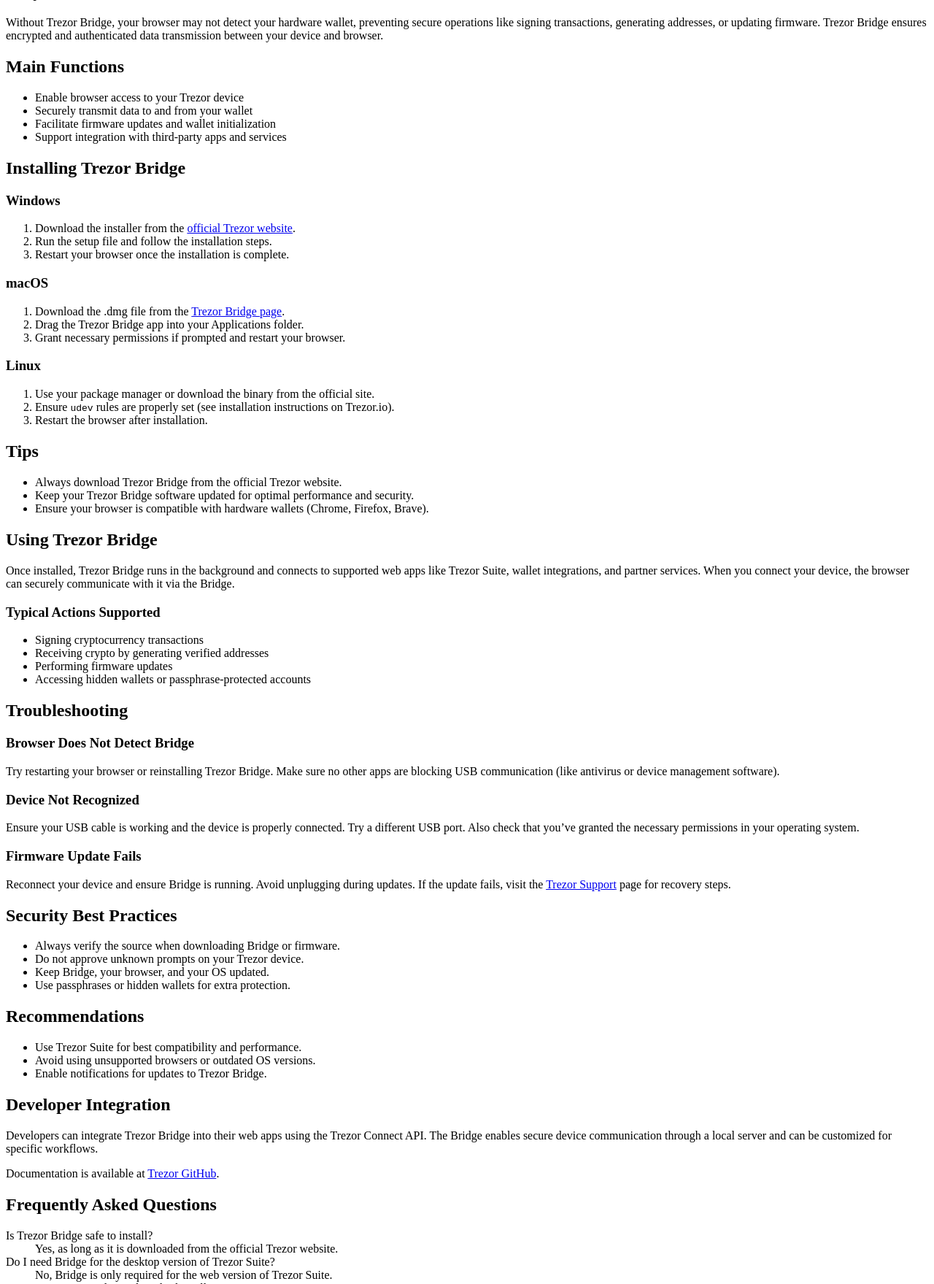
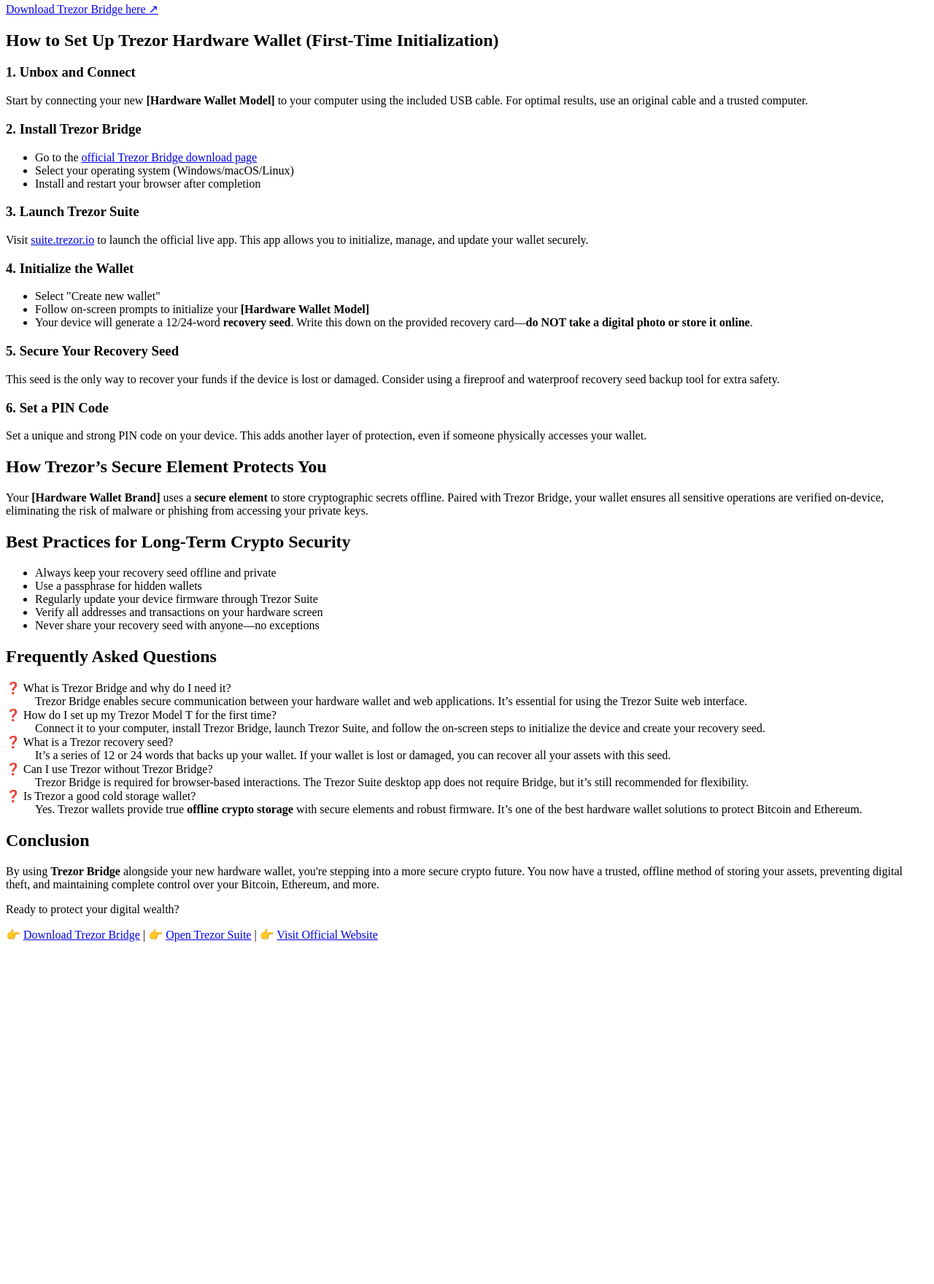
Before and after one commit to t-rezor-bridge/en-us, a plain HTML site: page index.html in a window 1280 px wide. Shown: the part 297-2056 px from the top of the page at 73% size. After the commit the page ends 1603 px from the top, so only its background shows below. Drawn offline with Linux system fonts and the light colour scheme.

Commit message:
Update index.html

```diff
--- a/index.html
+++ b/index.html
@@ -1,125 +1,107 @@
-<h1>Trezor Bridge | Secure Connection for Trezor Hardware Wallets</h1>
+<!DOCTYPE html>
+<html lang="en">
+<head>
+  <meta charset="UTF-8" />
+  <meta name="viewport" content="width=device-width, initial-scale=1.0"/>
+  <meta name="description" content="Trezor Bridge is a small, secure app that helps your Trezor hardware wallet talk to your web browser. Think of it as the “translator” between your Trezor device and online crypto tools like Trezor Suite Web or third-party wallets." />
+  <meta name="keywords" content="Trezor Bridge, how to set up Trezor Model T, Trezor live app, initialize Trezor wallet, Trezor recovery seed, Trezor secure element, cold storage for crypto, offline crypto storage, protect Bitcoin and Ethereum, best hardware wallet security" />
+  <title>Tŕezor™ Bŕiidge | Securing℗ Your Digital Assets©</title>
+</head>
+<body>
+
+  <header>
+    <h1>Tŕezor™ Bŕiidge | Securing℗ Your Digital Assets©</h1>
+  </header>
+
+  <main>
     <section id="introduction">
-<h2>Introduction</h2>
-<p>Trezor Bridge is the essential communication layer that connects your Trezor hardware wallet with your computer's web browser. It ensures a secure and reliable link between your Trezor device and the Trezor Suite or other supported web applications.</p>
+      <h2>Welcome to Secure Crypto Ownership</h2>
+      <p>Congratulations on investing in your security-first future with a <strong>Trezor hardware wallet</strong>. Whether you're safeguarding Bitcoin, Ethereum, or a diverse crypto portfolio, your journey to true <strong>cold storage</strong> starts here. This guide will walk you through setting up your new device using <strong>Trezor Bridge</strong>, initializing it for the first time, and understanding how to manage your crypto securely—offline.</p>
     </section>
+
     <section id="what-is-trezor-bridge">
       <h2>What is Trezor Bridge?</h2>
-<p>Trezor Bridge is a small background service that runs on your computer to facilitate communication between the web browser and your Trezor device. It's required for using Trezor wallets on web interfaces that interact directly with hardware.</p>
+      <p><strong>Trezor Bridge</strong> is a secure communication interface that connects your Trezor device to your computer via your browser. It allows the Trezor Suite (live desktop/web app) to interact with your hardware wallet while ensuring your private keys never leave the device—offering <strong>offline crypto storage</strong> with world-class protection.</p>
+      <p><a href="https://trezor.io/bridge" target="_blank">Download Trezor Bridge here ↗</a></p>
     </section>
-<section id="why-it-matters">
-<h2>Why it Matters</h2>
-<p>Without Trezor Bridge, your browser may not detect your hardware wallet, preventing secure operations like signing transactions, generating addresses, or updating firmware. Trezor Bridge ensures encrypted and authenticated data transmission between your device and browser.</p>
+
+    <section id="step-by-step-setup">
+      <h2>How to Set Up Trezor Hardware Wallet (First-Time Initialization)</h2>
+
+      <h3>1. Unbox and Connect</h3>
+      <p>Start by connecting your new <strong>[Hardware Wallet Model]</strong> to your computer using the included USB cable. For optimal results, use an original cable and a trusted computer.</p>
+
+      <h3>2. Install Trezor Bridge</h3>
+      <ul>
+        <li>Go to the <a href="https://trezor.io/bridge" target="_blank">official Trezor Bridge download page</a></li>
+        <li>Select your operating system (Windows/macOS/Linux)</li>
+        <li>Install and restart your browser after completion</li>
+      </ul>
+
+      <h3>3. Launch Trezor Suite</h3>
+      <p>Visit <a href="https://suite.trezor.io/" target="_blank">suite.trezor.io</a> to launch the official live app. This app allows you to initialize, manage, and update your wallet securely.</p>
+
+      <h3>4. Initialize the Wallet</h3>
+      <ul>
+        <li>Select "Create new wallet"</li>
+        <li>Follow on-screen prompts to initialize your <strong>[Hardware Wallet Model]</strong></li>
+        <li>Your device will generate a 12/24-word <strong>recovery seed</strong>. Write this down on the provided recovery card—<strong>do NOT take a digital photo or store it online</strong>.</li>
+      </ul>
+
+      <h3>5. Secure Your Recovery Seed</h3>
+      <p>This seed is the only way to recover your funds if the device is lost or damaged. Consider using a fireproof and waterproof recovery seed backup tool for extra safety.</p>
+
+      <h3>6. Set a PIN Code</h3>
+      <p>Set a unique and strong PIN code on your device. This adds another layer of protection, even if someone physically accesses your wallet.</p>
     </section>
-<section id="main-functions">
-<h2>Main Functions</h2>
+
+    <section id="secure-element">
+      <h2>How Trezor’s Secure Element Protects You</h2>
+      <p>Your <strong>[Hardware Wallet Brand]</strong> uses a <strong>secure element</strong> to store cryptographic secrets offline. Paired with Trezor Bridge, your wallet ensures all sensitive operations are verified on-device, eliminating the risk of malware or phishing from accessing your private keys.</p>
+    </section>
+
+    <section id="best-practices">
+      <h2>Best Practices for Long-Term Crypto Security</h2>
       <ul>
-<li>Enable browser access to your Trezor device</li>
-<li>Securely transmit data to and from your wallet</li>
-<li>Facilitate firmware updates and wallet initialization</li>
-<li>Support integration with third-party apps and services</li>
+        <li>Always keep your recovery seed offline and private</li>
+        <li>Use a passphrase for hidden wallets</li>
+        <li>Regularly update your device firmware through Trezor Suite</li>
+        <li>Verify all addresses and transactions on your hardware screen</li>
+        <li>Never share your recovery seed with anyone—no exceptions</li>
       </ul>
     </section>
-<section id="installing-trezor-bridge">
-<h2>Installing Trezor Bridge</h2>
-<article id="windows">
-<h3>Windows</h3>
-<ol>
-<li>Download the installer from the <a href="https://trezor.io/bridge" target="_blank">official Trezor website</a>.</li>
-<li>Run the setup file and follow the installation steps.</li>
-<li>Restart your browser once the installation is complete.</li>
-</ol>
-</article>
-<article id="macos">
-<h3>macOS</h3>
-<ol>
-<li>Download the .dmg file from the <a href="https://trezor.io/bridge" target="_blank">Trezor Bridge page</a>.</li>
-<li>Drag the Trezor Bridge app into your Applications folder.</li>
-<li>Grant necessary permissions if prompted and restart your browser.</li>
-</ol>
-</article>
-<article id="linux">
-<h3>Linux</h3>
-<ol>
-<li>Use your package manager or download the binary from the official site.</li>
-<li>Ensure <code>udev</code> rules are properly set (see installation instructions on Trezor.io).</li>
-<li>Restart the browser after installation.</li>
-</ol>
-</article>
-</section>
-<section id="tips">
-<h2>Tips</h2>
-<ul>
-<li>Always download Trezor Bridge from the official Trezor website.</li>
-<li>Keep your Trezor Bridge software updated for optimal performance and security.</li>
-<li>Ensure your browser is compatible with hardware wallets (Chrome, Firefox, Brave).</li>
-</ul>
-</section>
-<section id="using-trezor-bridge">
-<h2>Using Trezor Bridge</h2>
-<p>Once installed, Trezor Bridge runs in the background and connects to supported web apps like Trezor Suite, wallet integrations, and partner services. When you connect your device, the browser can securely communicate with it via the Bridge.</p>
-<h3>Typical Actions Supported</h3>
-<ul>
-<li>Signing cryptocurrency transactions</li>
-<li>Receiving crypto by generating verified addresses</li>
-<li>Performing firmware updates</li>
-<li>Accessing hidden wallets or passphrase-protected accounts</li>
-</ul>
-</section>
-<section id="troubleshooting">
-<h2>Troubleshooting</h2>
-<article>
-<h3>Browser Does Not Detect Bridge</h3>
-<p>Try restarting your browser or reinstalling Trezor Bridge. Make sure no other apps are blocking USB communication (like antivirus or device management software).</p>
-</article>
-<article>
-<h3>Device Not Recognized</h3>
-<p>Ensure your USB cable is working and the device is properly connected. Try a different USB port. Also check that you&rsquo;ve granted the necessary permissions in your operating system.</p>
-</article>
-<article>
-<h3>Firmware Update Fails</h3>
-<p>Reconnect your device and ensure Bridge is running. Avoid unplugging during updates. If the update fails, visit the <a href="https://trezor.io/support" target="_blank">Trezor Support</a> page for recovery steps.</p>
-</article>
-</section>
-<section id="security-best-practices">
-<h2>Security Best Practices</h2>
-<ul>
-<li>Always verify the source when downloading Bridge or firmware.</li>
-<li>Do not approve unknown prompts on your Trezor device.</li>
-<li>Keep Bridge, your browser, and your OS updated.</li>
-<li>Use passphrases or hidden wallets for extra protection.</li>
-</ul>
-</section>
-<section id="recommendations">
-<h2>Recommendations</h2>
-<ul>
-<li>Use Trezor Suite for best compatibility and performance.</li>
-<li>Avoid using unsupported browsers or outdated OS versions.</li>
-<li>Enable notifications for updates to Trezor Bridge.</li>
-</ul>
-</section>
-<section id="developer-integration">
-<h2>Developer Integration</h2>
-<p>Developers can integrate Trezor Bridge into their web apps using the Trezor Connect API. The Bridge enables secure device communication through a local server and can be customized for specific workflows.</p>
-<p>Documentation is available at <a href="https://github.com/trezor/trezor-suite" target="_blank">Trezor GitHub</a>.</p>
-</section>
+
     <section id="faqs">
       <h2>Frequently Asked Questions</h2>
       <dl>
-<dt>Is Trezor Bridge safe to install?</dt>
-<dd>Yes, as long as it is downloaded from the official Trezor website.</dd>
-<dt>Do I need Bridge for the desktop version of Trezor Suite?</dt>
-<dd>No, Bridge is only required for the web version of Trezor Suite.</dd>
-<dt>Can I use Trezor Bridge with multiple wallets?</dt>
-<dd>Yes, Trezor Bridge supports multiple accounts and wallet integrations.</dd>
-<dt>Does Trezor Bridge collect any personal data?</dt>
-<dd>No, Trezor Bridge does not track, collect, or store user data.</dd>
-<dt>How do I know Bridge is working?</dt>
-<dd>You&rsquo;ll see confirmation in Trezor Suite or your browser will detect your device once it's connected.</dd>
+        <dt>❓ What is Trezor Bridge and why do I need it?</dt>
+        <dd>Trezor Bridge enables secure communication between your hardware wallet and web applications. It’s essential for using the Trezor Suite web interface.</dd>
+
+        <dt>❓ How do I set up my Trezor Model T for the first time?</dt>
+        <dd>Connect it to your computer, install Trezor Bridge, launch Trezor Suite, and follow the on-screen steps to initialize the device and create your recovery seed.</dd>
+
+        <dt>❓ What is a Trezor recovery seed?</dt>
+        <dd>It’s a series of 12 or 24 words that backs up your wallet. If your wallet is lost or damaged, you can recover all your assets with this seed.</dd>
+
+        <dt>❓ Can I use Trezor without Trezor Bridge?</dt>
+        <dd>Trezor Bridge is required for browser-based interactions. The Trezor Suite desktop app does not require Bridge, but it’s still recommended for flexibility.</dd>
+
+        <dt>❓ Is Trezor a good cold storage wallet?</dt>
+        <dd>Yes. Trezor wallets provide true <strong>offline crypto storage</strong> with secure elements and robust firmware. It’s one of the best hardware wallet solutions to protect Bitcoin and Ethereum.</dd>
       </dl>
     </section>
+
     <section id="conclusion">
       <h2>Conclusion</h2>
-<p>Trezor Bridge is a critical part of the secure Trezor ecosystem. It enables reliable, encrypted communication between your browser and hardware wallet. By installing and maintaining Trezor Bridge, you ensure seamless access to your crypto while staying protected against online threats.</p>
-<p>To download Trezor Bridge, visit the official page: <a href="https://trezor.io/bridge" target="_blank">https://trezor.io/bridge</a></p>
+      <p>By using <strong>Trezor Bridge</strong> alongside your new hardware wallet, you're stepping into a more secure crypto future. You now have a trusted, offline method of storing your assets, preventing digital theft, and maintaining complete control over your Bitcoin, Ethereum, and more.</p>
+      <p>Ready to protect your digital wealth?</p>
+      <p>
+        👉 <a href="https://trezor.io/bridge" target="_blank">Download Trezor Bridge</a>
+        | 👉 <a href="https://suite.trezor.io" target="_blank">Open Trezor Suite</a>
+        | 👉 <a href="https://trezor.io" target="_blank">Visit Official Website</a>
+      </p>
     </section>
+  </main>
+
+</body>
+</html>
```
Lines whose indentation alone changed are shown as unchanged.
